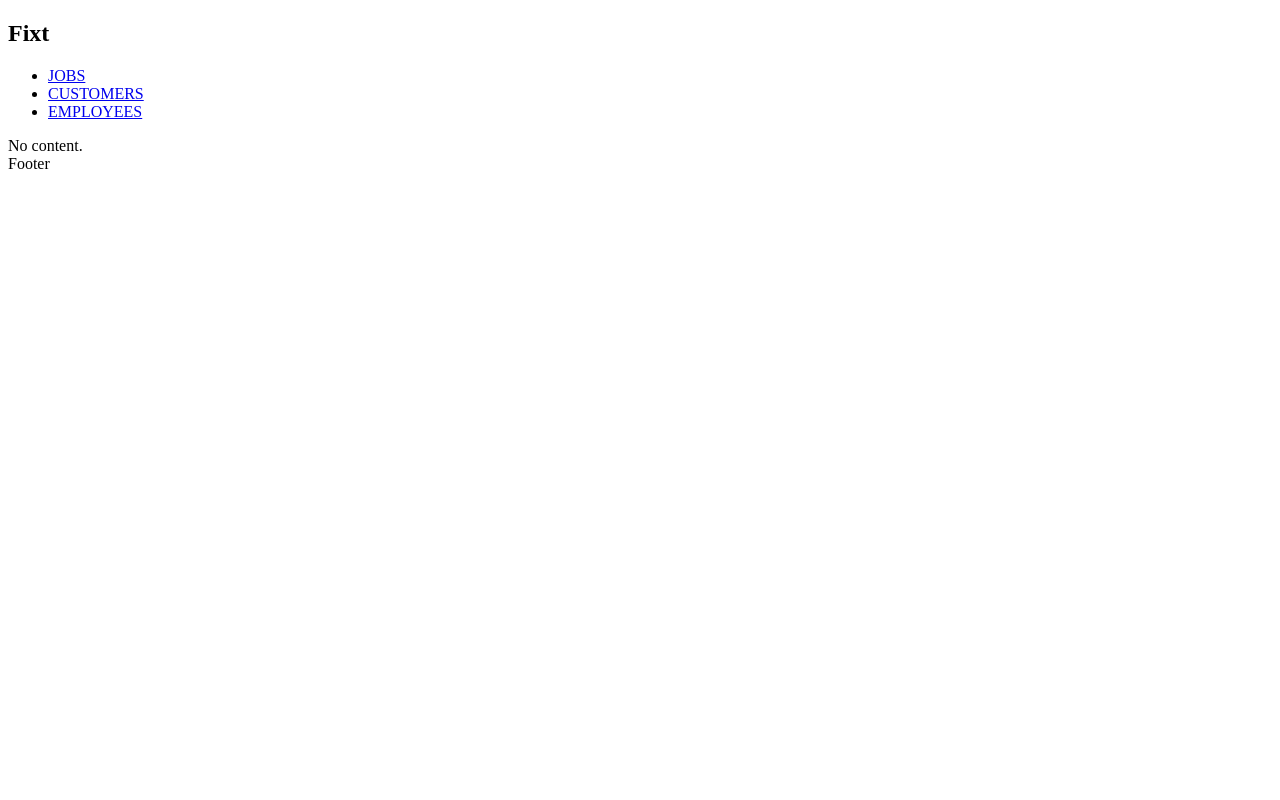
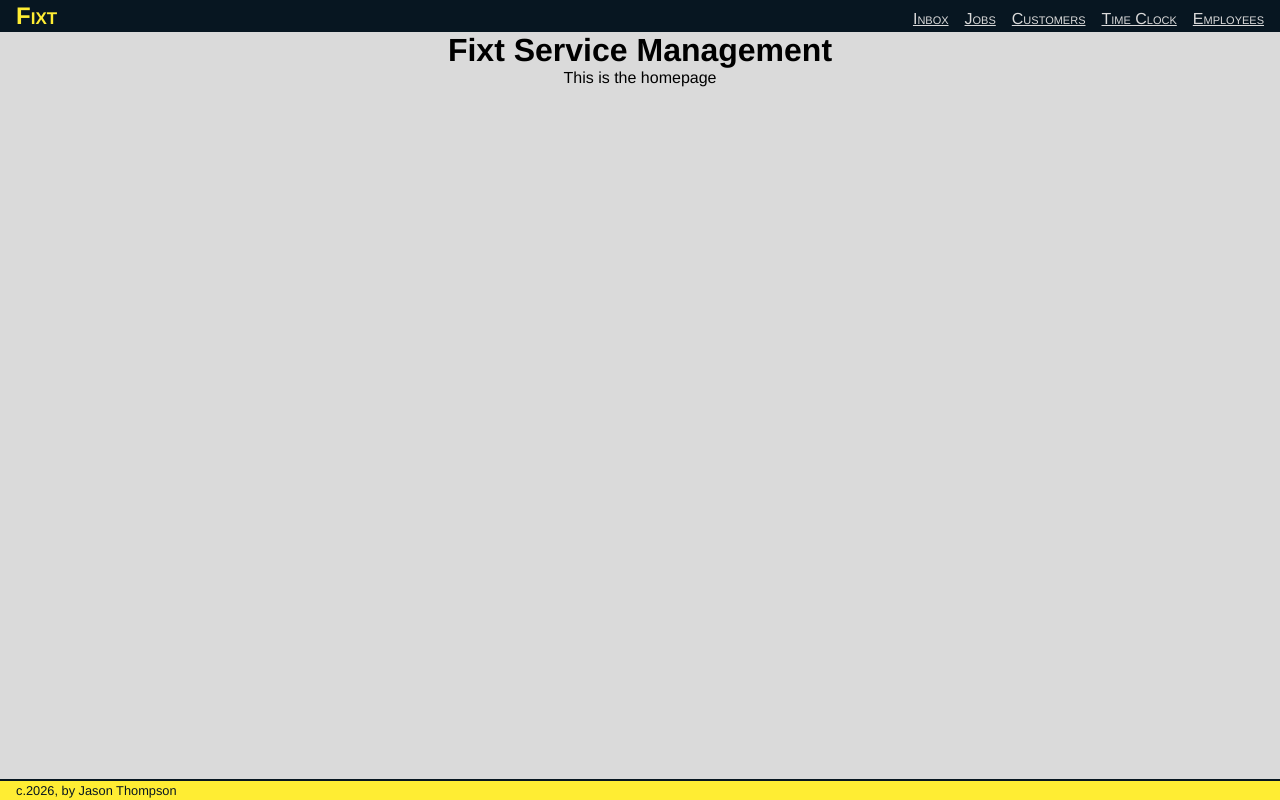
Before and after one commit to jtproject/fixt, a FastAPI app: page / in a window 1280 px wide. Before the commit the page is almost empty. Run offline with FastAPI, Linux system fonts and the light colour scheme.

Commit message:
building out app pages

```diff
--- /dev/null
+++ b/static/style.css
@@ -0,0 +1,66 @@
+:root {
+	--dark: #071621;
+	--light: #dadada;
+	--yellow: #ffed33;
+}
+
+* {
+	box-sizing: border-box;
+	margin: 0;
+	padding: 0;
+}
+
+body {
+	background-color: var(--light);
+	font-family: 'Franklin Gothic Medium', 'Arial Narrow', Arial, sans-serif;
+	display: flex;
+	flex-direction: column;
+	min-height: 100vh;
+}
+
+nav {
+	background-color: var(--dark);
+	display: flex;
+	justify-content: space-between;
+	align-items: baseline;
+	padding: 2px 1rem;
+	font-variant: small-caps;
+
+
+	h2 a {
+		color: var(--yellow) !important;
+		text-decoration: none;
+	}
+
+	ul {
+		list-style: none;
+		display: flex;
+		gap: 1rem;
+	}
+
+	a {
+		color: var(--light);
+	}
+}
+
+main {
+	flex: 1;
+}
+
+footer {
+	background-color: var(--yellow);
+	font-size: .8rem;
+	border-top: 2px solid var(--dark);
+	color: var(--dark);
+	padding: 2px 1rem;
+}
+
+.page {
+	display: none;
+	flex-direction: column;
+	align-items: center;
+
+	&.show {
+		display: flex !important;
+	}
+}
--- /dev/null
+++ b/templates/apps/customers.html
@@ -0,0 +1,4 @@
+<div class="page" id="customers">
+	<h1>Customers</h1>
+	<p>Manage customer information here.</p>
+</div>
--- /dev/null
+++ b/templates/apps/employees.html
@@ -0,0 +1,4 @@
+<div class="page" id="employees">
+	<h1>Employees</h1>
+	<p>Manage employee information here.</p>
+</div>
--- /dev/null
+++ b/templates/apps/home.html
@@ -0,0 +1,4 @@
+<div class="page" id="home">
+	<h1>Fixt Service Management</h1>
+	<p>This is the homepage</p>
+</div>
--- /dev/null
+++ b/templates/apps/inbox.html
@@ -0,0 +1,4 @@
+<div class="page" id="inbox">
+	<h1>Inbox</h1>
+	<p>Welcome to the Inbox. Here you can view messages and notifications.</p>
+</div>
--- /dev/null
+++ b/templates/apps/jobs.html
@@ -0,0 +1,5 @@
+<div class="page" id="jobs">
+	<h1>Jobs</h1>
+	<p>Manage and view jobs here.</p>
+</div>
+<!-- Add job-specific content here -->
--- /dev/null
+++ b/templates/apps/timeclock.html
@@ -0,0 +1,4 @@
+<div class="page" id="timeclock">
+	<h1>Time Clock</h1>
+	<p>Track time and manage time cards here.</p>
+</div>
--- a/templates/base.html
+++ b/templates/base.html
@@ -4,21 +4,30 @@
 	<meta charset="UTF-8">
 	<meta name="viewport" content="width=device-width, initial-scale=1.0">
 	<title>Fixt Service Management</title>
+	<link rel="stylesheet" href="/static/style.css">
+	<link rel="shortcut icon" href="/static/favicon.ico" type="image/x-icon">
 </head>
 <body>
 	<nav>
-		<h1>Fixt</h1>
+		<h2><a href="/home">Fixt</a></h2>
 		<ul>
-			<li><a href="#">JOBS</a></li>
-			<li><a href="#">CUSTOMERS</a></li>
-			<li><a href="#">EMPLOYEES</a></li>
+			<li><a href="/inbox">Inbox</a></li>
+			<li><a href="/jobs">Jobs</a></li>
+			<li><a href="/customers">Customers</a></li>
+			<li><a href="/timeclock">Time Clock</a></li>
+			<li><a href="/employees">Employees</a></li>
 		</ul>
 	</nav>
 	<main id="root" class="loading">
-		No content.
+		{% include 'apps/home.html' %}
+		{% include 'apps/inbox.html' %}
+		{% include 'apps/jobs.html' %}
+		{% include 'apps/customers.html' %}
+		{% include 'apps/timeclock.html' %}
+		{% include 'apps/employees.html' %}
 	</main>
 	<footer>
-		Footer
+		c.2026, by Jason Thompson
 	</footer>
 	<script src="/static/script.js"></script>
 </body>
```
Also changed, not shown: static/script.js (+33 -1 lines), static/favicon.ico (added), templates/apps/dispatch.html (deleted).
